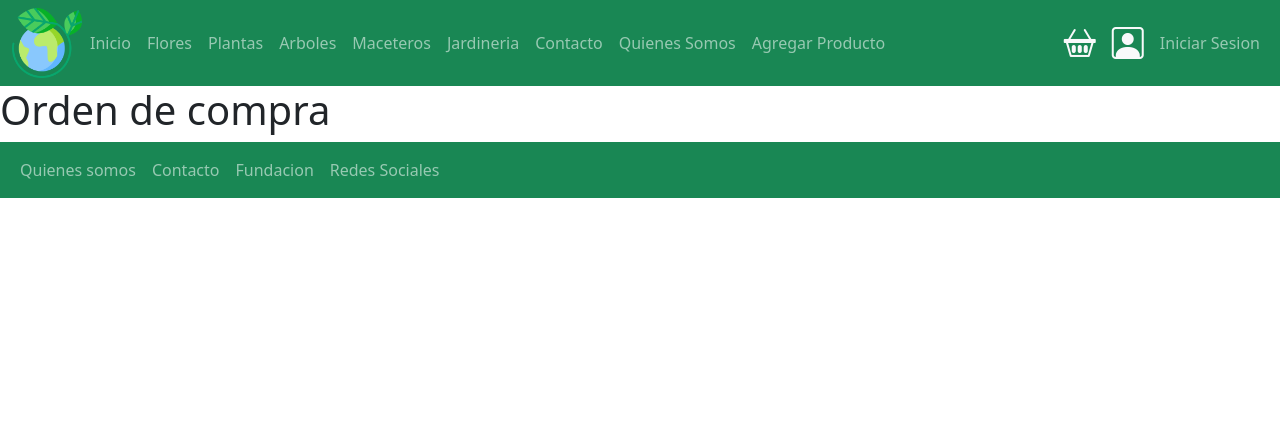
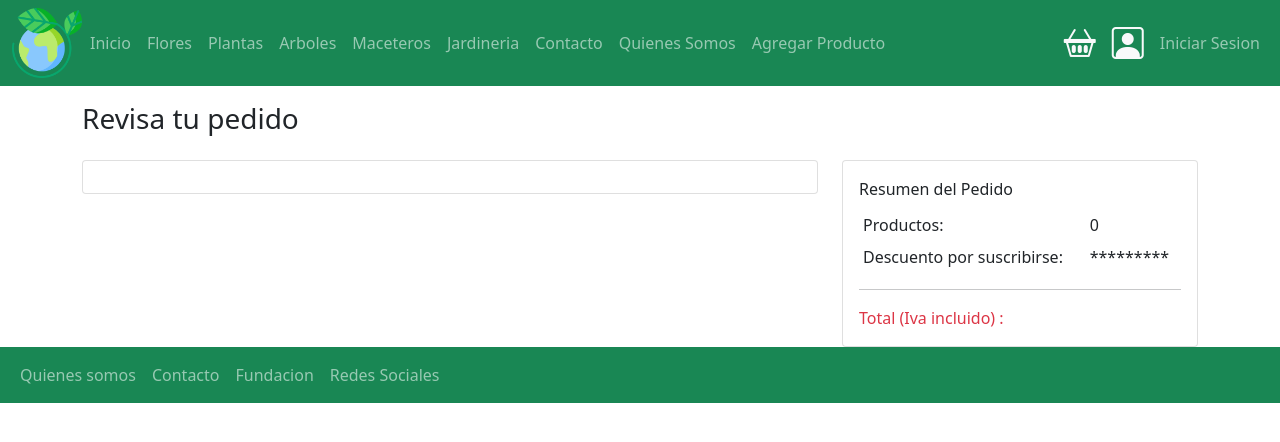
Before and after one commit to dy-garces/tiendaFloreria, a Django app: page /orden/ in a window 1280 px wide. Shown: the top 442 px of the page. Run offline with Django 4.2, Linux system fonts and the light colour scheme; data comes from the database, SQL or seed files in the repository; both versions use the stored data as it was after the commit.

Commit message:
orden de compra con total

```diff
--- a/tiendaFloreria/ordenes/templates/ordenes/orden.html
+++ b/tiendaFloreria/ordenes/templates/ordenes/orden.html
@@ -1,6 +1,24 @@
 {% extends 'base.html' %}
 {% block contenido %}
 
+<div class="container">
+    <div class="h3 mt-3">
+        Revisa tu pedido
+    </div>
+    <div class="row">
+        <div class="col-8">
+            <div class="card mt-3 mb-3">
+                <div class="card-body">
+                  {% for producto in carrito.productos.all  %}
+                      {% include 'ordenes/snippets/producto.html' %}
+                  {% endfor %}
+                </div>
+              </div>
+        </div>
+        <div class="col-4">
+            {% include 'ordenes/snippets/resumen.html' %}
+        </div>
+    </div>
+</div>
 
-<h1>Orden de compra</h1>
 {% endblock contenido %}
--- /dev/null
+++ b/tiendaFloreria/ordenes/templates/ordenes/snippets/resumen.html
@@ -0,0 +1,37 @@
+{% load humanize %}
+<div class="card mt-3">
+  <div class="card-body">
+    <div class="font-weight-bold">
+        Resumen del Pedido
+    </div>
+    <div>
+        <table class="table table-borderless table-sm">
+            <thead>
+                <tr>
+                    <th scope="col"></th>
+                    <th scope="col"></th>
+                </tr>
+            </thead>
+            <tbody>
+                <tr>
+                    <td>Productos:</td>
+                    <td> {{ carrito.subtotal  | intcomma }}</td>
+                </tr>
+                <tr>
+                    <td>Descuento por suscribirse:</td>
+                    <td> ********* </td>
+                </tr>
+            </tbody>
+        </table>
+    </div>
+    <div class="">
+        <hr>
+    </div>
+    <div class="font-weigh-bold text-danger">
+        Total (Iva incluido) :
+        <div class="d-inline-block">
+            {{ orden.total | intcomma }}
+        </div>
+    </div>
+  </div>
+</div>
--- a/tiendaFloreria/ordenes/views.py
+++ b/tiendaFloreria/ordenes/views.py
@@ -1,6 +1,32 @@
 from django.shortcuts import render
+from .models import Ordenes
+from carrito.models import Carrito
 
 # Create your views here.
 
 def orden(request):
-    return render(request, 'ordenes/orden.html')
+    usuario = request.user if request.user.is_authenticated else None
+    carrito_id = request.session.get('carrito_id')
+    carrito = Carrito.objects.filter(id = carrito_id).first()
+
+    if carrito is None:
+        carrito = Carrito.objects.create(usuario = usuario)
+
+    if usuario and carrito.usuario is None:
+        carrito.usuario = usuario
+        carrito.save()
+
+    request.session['carrito_id'] = carrito.id
+
+    orden = Ordenes.objects.filter(carrito = carrito).first()
+
+    if orden is None and request.user.is_authenticated:
+        orden = Ordenes.objects.create(carrito = carrito, usuario = request.user)
+
+    if orden:
+        request.session['orden_id'] = orden.orden_id
+
+    return render(request, 'ordenes/orden.html',{
+        'carrito':carrito,
+        'orden' :orden
+        })
```
Also changed, not shown: tiendaFloreria/ordenes/models.py (+17 -3 lines), tiendaFloreria/ordenes/templates/ordenes/snippets/producto.html (added, +19 -0 lines), tiendaFloreria/carrito/migrations/0005_carrito_total.py (added), tiendaFloreria/carrito/migrations/0006_remove_carrito_total.py (added), tiendaFloreria/carrito/models.py (line endings or trailing spaces), tiendaFloreria/db.sqlite3, tiendaFloreria/ordenes/migrations/0001_initial.py (added), tiendaFloreria/ordenes/migrations/0002_ordenes_orden_id.py (added).
